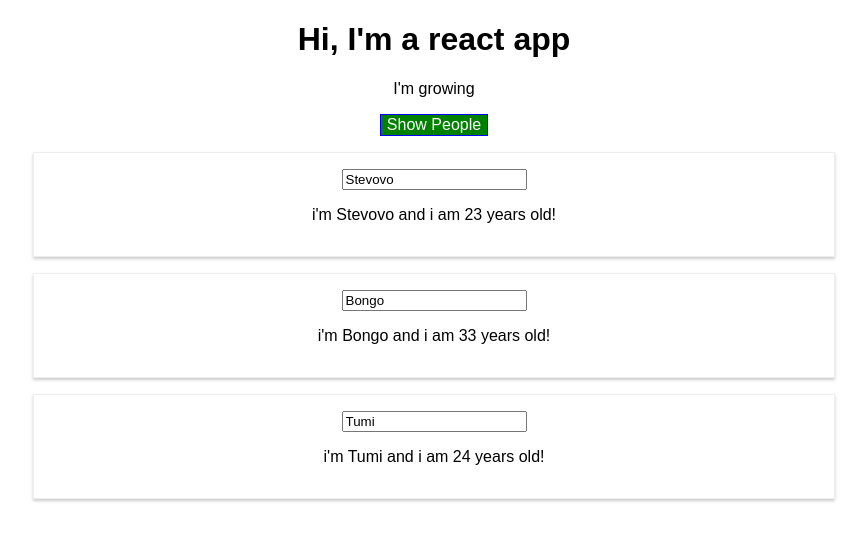
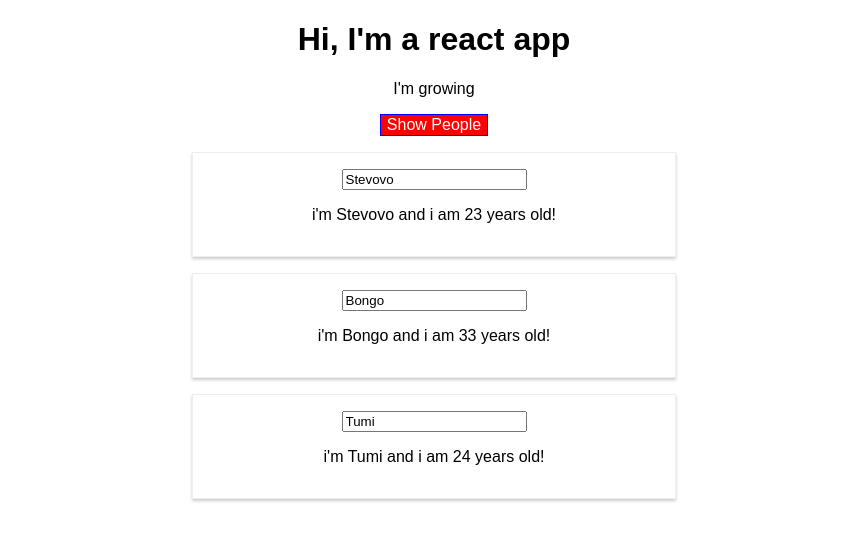
Before and after one commit to badgerine/react-complete-guide, a React (Create React App) app: page / in a window 1280 px wide. Shown: the top 540 px of the page, without its empty margins (206-1073 px from the left). Built offline with nearby package versions, Linux system fonts and the light colour scheme.

Commit message:
S5#72 Styled Components - passing properties to styled component for dynamic styling.

```diff
--- a/src/App.js
+++ b/src/App.js
@@ -5,7 +5,7 @@ import './App.css';
 import Person from './Person/Person';
 
 const StyledButton = styled.button`
-  background-color: green;
+  background-color: ${props => props.alt ? 'red' : 'green'};
   color: white;
   font: inherit;
   border: 1px solid blue;
@@ -13,9 +13,10 @@ const StyledButton = styled.button`
   cursor: pointer;
 
   &:hover {
-    background-color: lightgreen;
+    background-color: ${props => props.alt ? 'salmon' : 'lightgreen'};
     color: black
-}`;
+  }
+`;
 
 class App extends Component {
 
@@ -73,11 +74,6 @@ class App extends Component {
           ))
         }
       </div>);
-      // bstyle.backgroundColor = 'red';
-      // bstyle[':hover'] = {
-      //   backgroundColor: 'salmon',
-      //   color: 'black'
-      // }
     }
 
     const styleclass = [];
@@ -94,6 +90,7 @@ class App extends Component {
         <h1>Hi, I'm a react app</h1>
         <p className={styleclass.join(' ')}>I'm growing</p>
         <StyledButton
+          alt={this.state.showPersons}
           onClick={this.togglePersonsHandler}>Show People</StyledButton>
         <p />
         {persons}
--- a/src/Person/Person.js
+++ b/src/Person/Person.js
@@ -10,7 +10,7 @@ const StyledDiv = styled.div`
     padding: 16px;
     text-align: center;
 
-    @media (min-width :500px): {
+    @media (min-width :500px) {
         width: 450px
     }
     `;
```
